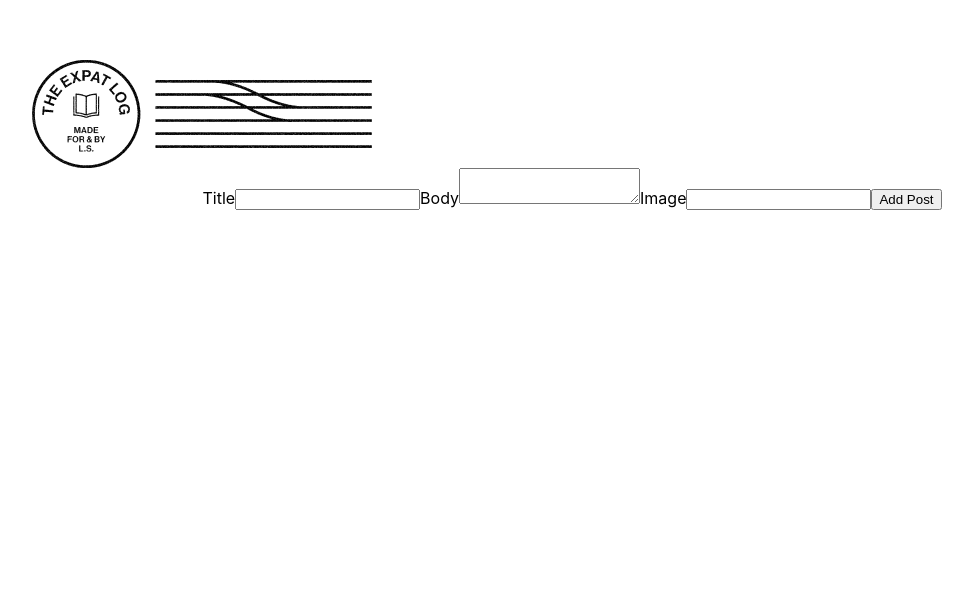
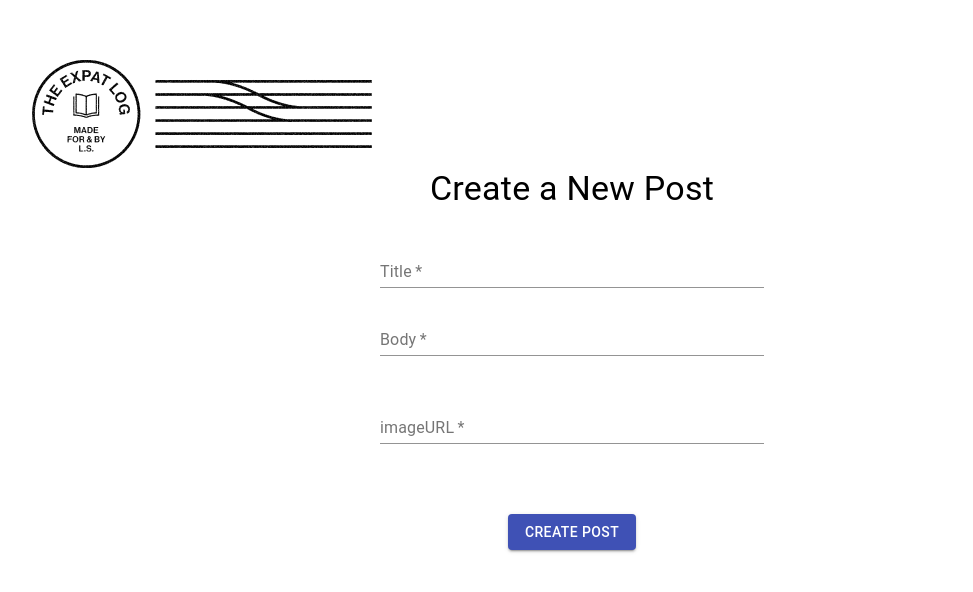
Before and after one commit to Expat-Journal-Log/front-end, a React (Create React App) app in the folder expat-journal-app/: page /create-post in a window 1280 px wide. Shown: the top 592 px of the page, without its empty margins (68-1041 px from the left). Built offline with nearby package versions, Linux system fonts and the light colour scheme.

Commit message:
create post editing

```diff
--- a/expat-journal-app/package.json
+++ b/expat-journal-app/package.json
@@ -4,6 +4,7 @@
   "private": true,
   "dependencies": {
     "@material-ui/core": "^4.11.0",
+    "@material-ui/icons": "^4.9.1",
     "@testing-library/jest-dom": "^4.2.4",
     "@testing-library/react": "^9.5.0",
     "@testing-library/user-event": "^7.2.1",
--- a/expat-journal-app/src/App.css
+++ b/expat-journal-app/src/App.css
@@ -66,11 +66,9 @@ div.container {
 
 .errors {
   color: red;
+  margin: 5% 0;
 }
 
-.input {
-  margin: 2% 0 2% 10%;
-}
 
 /*  HEADER STYLES */
 
@@ -133,3 +131,13 @@ div.container {
 .createPostText {
   margin-right: 1%;
 }
+
+
+/* create-post styling */
+
+.form-container {
+  display: flex;
+  flex-direction: column;
+  align-items: center;
+  width: 100%;
+}
--- a/expat-journal-app/src/App.js
+++ b/expat-journal-app/src/App.js
@@ -53,6 +53,7 @@ function App() {
             <Route exact path='/'>
             <Login />
             </Route>
+
             <Route exact path='/register'>
             <Register />
             </Route>
--- a/expat-journal-app/src/components/HeaderPostButton.js
+++ b/expat-journal-app/src/components/HeaderPostButton.js
@@ -1,19 +1,25 @@
 import React from 'react'
 import {Link} from 'react-router-dom'
+import {makeStyles, Tooltip, Fab} from '@material-ui/core'
+import AddCircleIcon from '@material-ui/icons/AddCircle';
+
+const useStyles = makeStyles({
+    postBtn: {
+    }
+    })
 
 function HeaderPostButton(props) {
+    const classes = useStyles()
+
     const { editing } = props;
-console.log(editing);
+    console.log(editing);
     return (
         <div>
-            {editing === 'true' ? (
-                <>
-                    <button>Update Post</button>
-                    <button>Delete Post</button>
-                </>
-            ) : (
-                <button className='createPostButton'>create a post</button>
-            )}
+            <Tooltip  title="Add" aria-label="add" placement="right">
+                <Fab color="primary" className={classes.fab}>
+                <AddCircleIcon placement='right' />
+                </Fab>
+            </Tooltip>
         </div>
     )
 }
--- a/expat-journal-app/src/components/Login.js
+++ b/expat-journal-app/src/components/Login.js
@@ -4,22 +4,28 @@ import * as yup from 'yup'
 import schema from '../validation/login_schema'
 import {Link} from 'react-router-dom'
 import axios from 'axios'
-import { Card, CardContent, Typography, Button, CardActions} from '@material-ui/core';
+import { Card, CardContent, Typography, Button, TextField} from '@material-ui/core';
 import { makeStyles } from '@material-ui/core/styles';
 
 // Material UI Styling
 
 const useStyles = makeStyles({
+    input: {
+        margin: '10px 0'
+    },
     loginBtn: {
         background: '#12c9c9',
         border: 0,
         borderRadius: 3,
         height: 35,
         padding: '0 10px',
-        margin: '5%',
     },
     title: {
-        padding: '30px'
+        padding: '30px 30px 0px 30px'
+    },
+    subTitle: {
+        paddingBottom: '30px',
+        fontStyle: 'italic'
     }
 })
 
@@ -102,22 +108,36 @@ function Login() {
                 <Card>
                     <CardContent>
                         <Typography className={classes.title} variant='h3' component='h3'>Expat Journal</Typography>
+                        <Typography variant='subtitle1' className={classes.subTitle}>Share your Adventures.<br></br> Tell your Story.</Typography>
                 <form className='form-container' onSubmit={onSubmit}>
                 <div>
-                    <label>Username:
-                        <input className='input' type='username' name='username' onChange={onChange} value={formValues.username} placeholder='enter username here' />
-                    </label>
+                <TextField
+                    className={classes.input}
+                    id="standard-basic"
+                    type='password'
+                    label="Username"
+                    name='username'
+                    value={formValues.username}
+                    onChange={onChange}
+                    required
+                />
                     <br></br>
-                    <label>Password:
-                        <input className='input' type='password' name='password' onChange={onChange} value={formValues.password} placeholder='enter password here'/>
-                    </label>
+                    <TextField
+                    className={classes.input}
+                    id="standard-basic"
+                    label="Password"
+                    name='password'
+                    value={formValues.password}
+                    onChange={onChange}
+                    required
+                />
                 </div>
                 <div className='errors'>
                     <div>{formErrors.username}</div>
                     <div>{formErrors.password}</div>
                 </div>
                 <div>
-                    <Button className={classes.loginBtn} disabled={disabled}>Login</Button>
+                    <Button className={classes.loginBtn} variant="contained" disabled={disabled} color="primary">Login</Button>
                     <p>OR</p>
                     <Link to='/register'>Register</Link>
                 </div>
--- a/expat-journal-app/src/components/PostForm.js
+++ b/expat-journal-app/src/components/PostForm.js
@@ -1,4 +1,5 @@
 import React, { useState } from 'react';
+import {TextField, makeStyles, Typography, Button} from '@material-ui/core';
 
 const initialValues = {
     title: '',
@@ -6,8 +7,27 @@ const initialValues = {
     imageUrl: ''
 };
 
+const useStyles = makeStyles({
+    title: {
+        width: '30%',
+        marginTop: '30px'
+    },
+    btn: {
+        margin: '30px',
+        width: '10%'
+    },
+    textbox: {
+        width: '30%'
+    },
+    imgUrl: {
+        margin: '20px',
+        width: '30%'
+    }
+})
+
 const PostForm = () => {
     const [formValues, setFormValues] = useState(initialValues);
+    const classes = useStyles()
 
     const handleChanges = e => {
         setFormValues({
@@ -22,33 +42,65 @@ const PostForm = () => {
 
     return(
         <>
-            <form onSubmit={handleSubmit}>
-                <label htmlFor='title'>Title</label>
-                <input
-                    type='text'
+            <Typography component='h3' variant='h4'>Create a New Post</Typography>
+            <form className='form-container' noValidate autoComplete='off' onSubmit={handleSubmit}>
+                <TextField
+                    className={classes.title}
+                    id="standard-basic"
+                    label="Title"
                     name='title'
-                    id='title'
                     value={formValues.title}
                     onChange={handleChanges}
+                    required
                 />
-                <label htmlFor='body'>Body</label>
-                <textarea
+                <br></br>
+                <TextField
+                    className={classes.textbox}
+                    id='outlined-basic'
+                    label="Body"
+                    multiline
                     name='body'
-                    id='body'
                     value={formValues.body}
                     onChange={handleChanges}
-                />
-                <label htmlFor='imageUrl'>Image</label>
-                <input
-                    type='text'
-                    id='imageUrl'
-                    value={formValues.imageUrl}
-                    onChange={handleChanges}
-                />
-                <button>Add Post</button>
+                    required
+                    />
+                <br></br>
+                <TextField
+                    className={classes.imgUrl}
+                    id="standard-basic"
+                    label="imageURL"
+                    required
+                    />
+                <br></br>
+                <Button className={classes.btn} variant="contained" color="primary">Create Post</Button>
             </form>
         </>
     );
 };
 
 export default PostForm;
+
+
+// <label htmlFor='title'>Title</label>
+//                 <input
+//                     type='text'
+//                     name='title'
+//                     id='title'
+//                     value={formValues.title}
+//                     onChange={handleChanges}
+//                 />
+//                 <label htmlFor='body'>Body</label>
+//                 <textarea
+//                     name='body'
+//                     id='body'
+//                     value={formValues.body}
+//                     onChange={handleChanges}
+//                 />
+//                 <label htmlFor='imageUrl'>Image</label>
+//                 <input
+//                     type='text'
+//                     id='imageUrl'
+//                     value={formValues.imageUrl}
+//                     onChange={handleChanges}
+//                 />
+//                 <button>Add Post</button>
```
Also changed, not shown: 1 other file (tests, documents, lock files or other folders).
